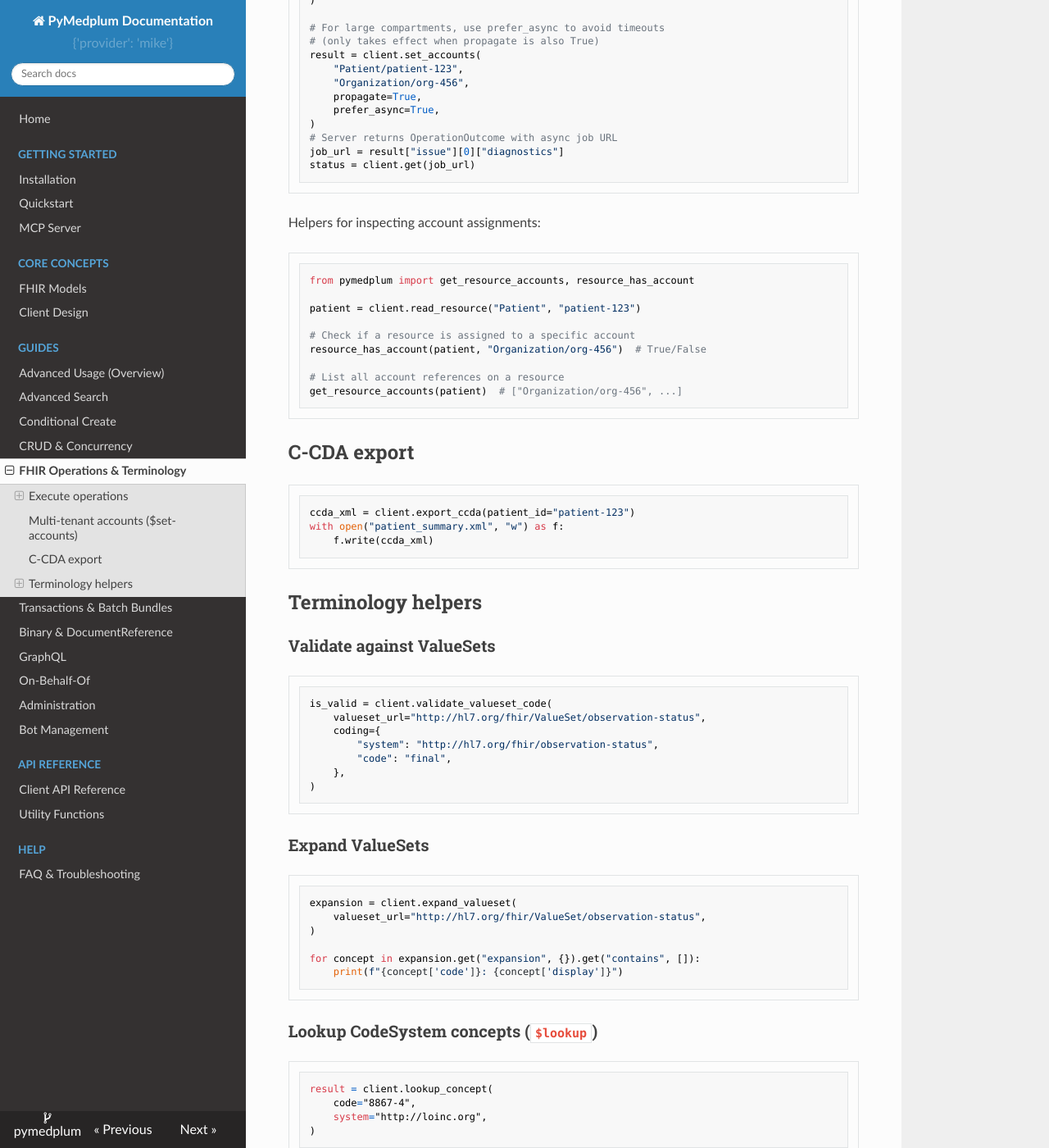
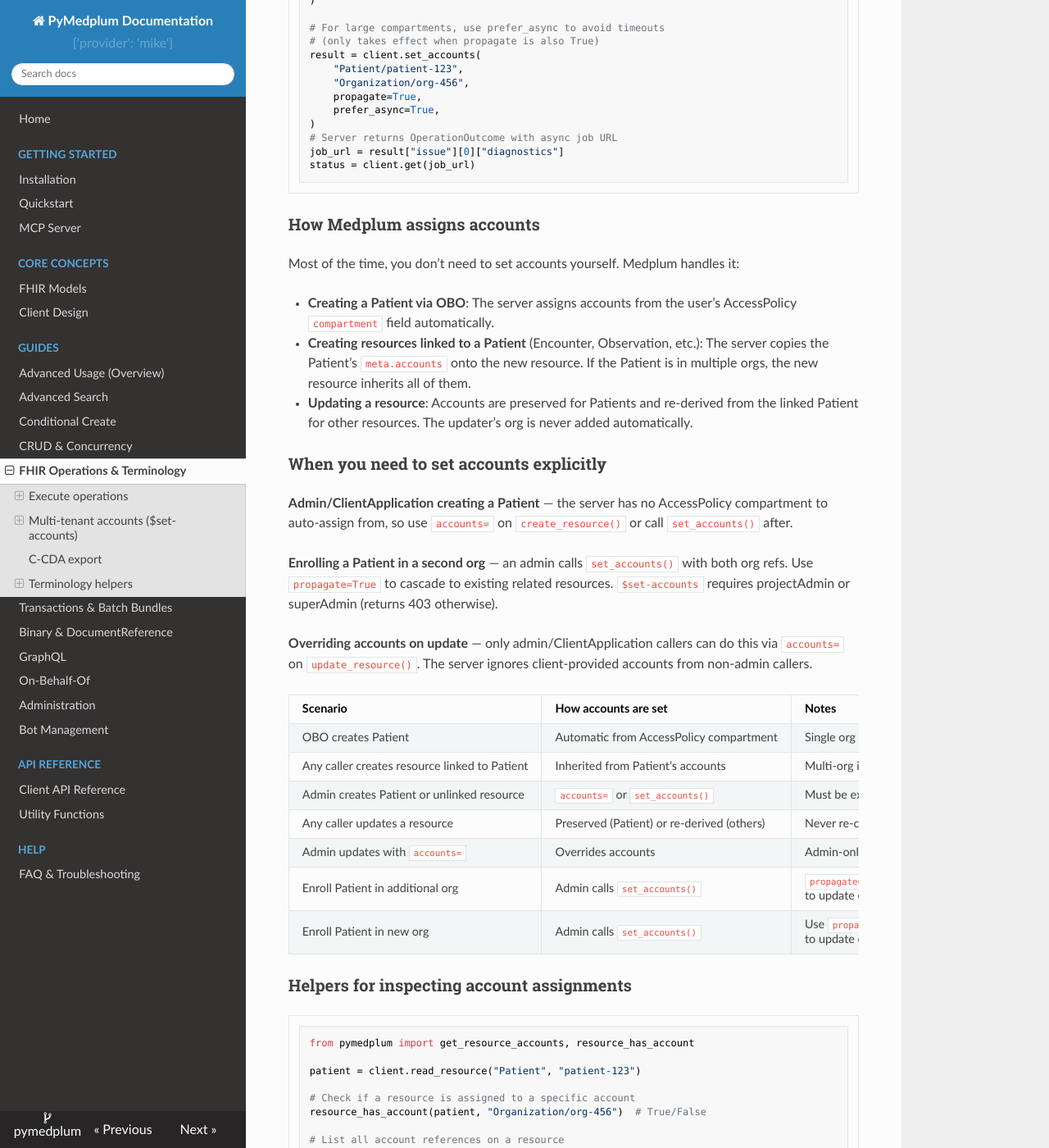
Before and after one commit to kinsteadhealth/pymedplum, an MkDocs documentation site: the page built from docs/advanced/operations.md, in a window 1280 px wide and 1400 px high, scrolled down 1973 px. Shown: the whole window at 82% size. Built offline with MkDocs 1.6.1, drawn with Linux system fonts in a browser that asks for light colours; nearby versions of some CDN libraries.

Commit message:
refactor: remove to_portable, fix prefer_async, add OBO tests and docs
- Remove to_portable() — unused outside tests, vestigial from org_mode era
- Remove duplicate test_cross_org_scoped_request
- Fix prefer_async: correct return type to dict (Medplum returns
  OperationOutcome body), add ValueError when used without propagate
- Add test_obo_auto_compartment_and_admin_multi_org: validates server
  auto-assigns accounts on OBO create, admin can add second org,
  second org's OBO user can then see the patient
- Extract _create_mso_env helper to DRY up MSO test setup
- Document how Medplum assigns accounts (auto, inherited, explicit)
  and when callers need to act

Co-Authored-By: Claude Opus 4.6 (1M context) <noreply@anthropic.com>

````diff
--- a/docs/advanced/operations.md
+++ b/docs/advanced/operations.md
@@ -99,7 +99,47 @@ job_url = result["issue"][0]["diagnostics"]
 status = client.get(job_url)
 ```
 
-Helpers for inspecting account assignments:
+### How Medplum assigns accounts
+
+Most of the time, you don't need to set accounts yourself. Medplum
+handles it:
+
+- **Creating a Patient via OBO**: The server assigns accounts from the
+  user's AccessPolicy `compartment` field automatically.
+- **Creating resources linked to a Patient** (Encounter, Observation,
+  etc.): The server copies the Patient's `meta.accounts` onto the new
+  resource. If the Patient is in multiple orgs, the new resource
+  inherits all of them.
+- **Updating a resource**: Accounts are preserved for Patients and
+  re-derived from the linked Patient for other resources. The updater's
+  org is never added automatically.
+
+### When you need to set accounts explicitly
+
+**Admin/ClientApplication creating a Patient** — the server has no
+AccessPolicy compartment to auto-assign from, so use `accounts=` on
+`create_resource()` or call `set_accounts()` after.
+
+**Enrolling a Patient in a second org** — an admin calls
+`set_accounts()` with both org refs. Use `propagate=True` to cascade
+to existing related resources. `$set-accounts` requires projectAdmin
+or superAdmin (returns 403 otherwise).
+
+**Overriding accounts on update** — only admin/ClientApplication
+callers can do this via `accounts=` on `update_resource()`. The server
+ignores client-provided accounts from non-admin callers.
+
+| Scenario | How accounts are set | Notes |
+|----------|---------------------|-------|
+| OBO creates Patient | Automatic from AccessPolicy compartment | Single org |
+| Any caller creates resource linked to Patient | Inherited from Patient's accounts | Multi-org if Patient has multiple |
+| Admin creates Patient or unlinked resource | `accounts=` or `set_accounts()` | Must be explicit |
+| Any caller updates a resource | Preserved (Patient) or re-derived (others) | Never re-compartmentalized to updater's org |
+| Admin updates with `accounts=` | Overrides accounts | Admin-only |
+| Enroll Patient in additional org | Admin calls `set_accounts()` | `propagate=True` to update existing related resources |
+| Enroll Patient in new org | Admin calls `set_accounts()` | Use `propagate=True` to update existing related resources |
+
+### Helpers for inspecting account assignments
 
 ```python
 from pymedplum import get_resource_accounts, resource_has_account
````
Also changed, not shown: 1 other file.
